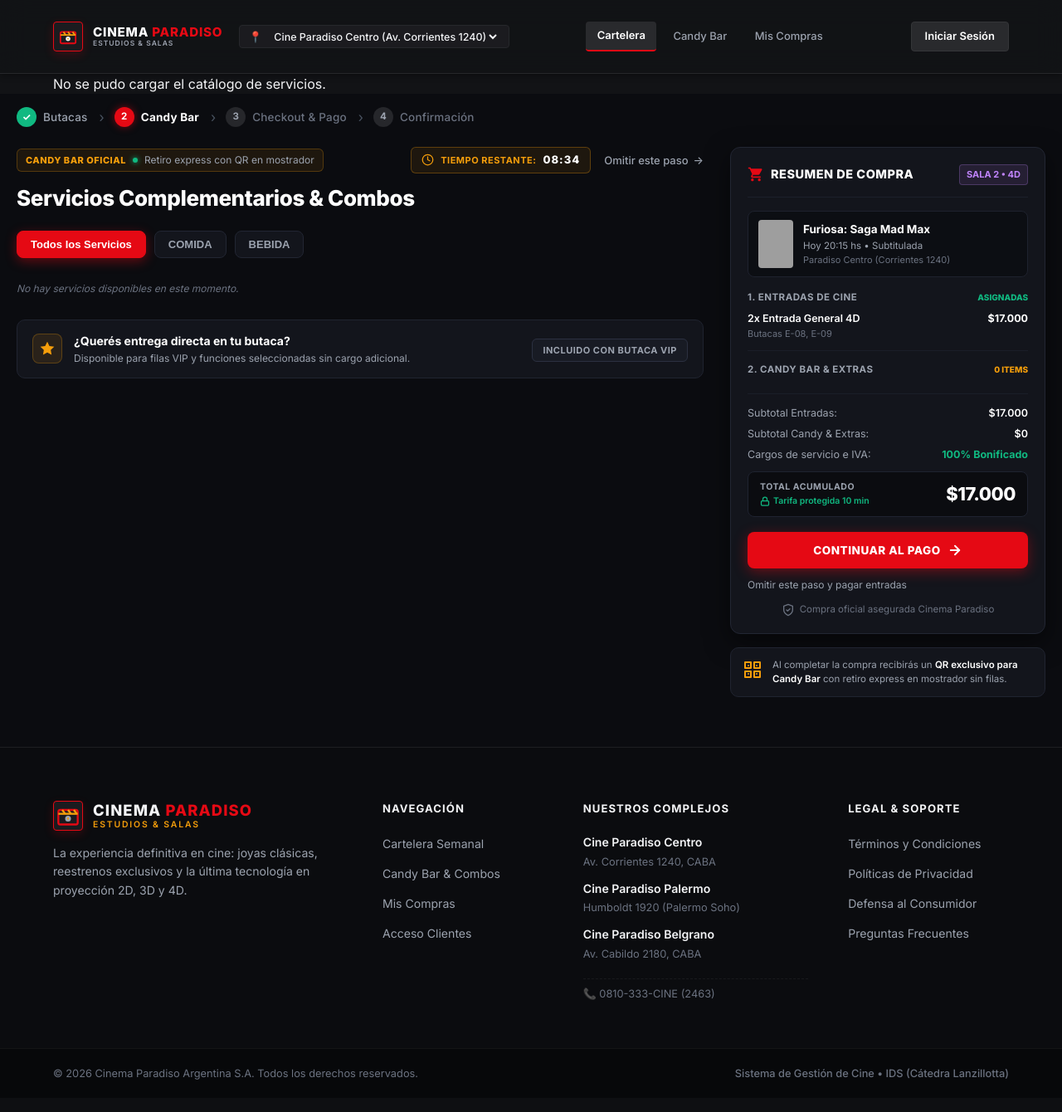
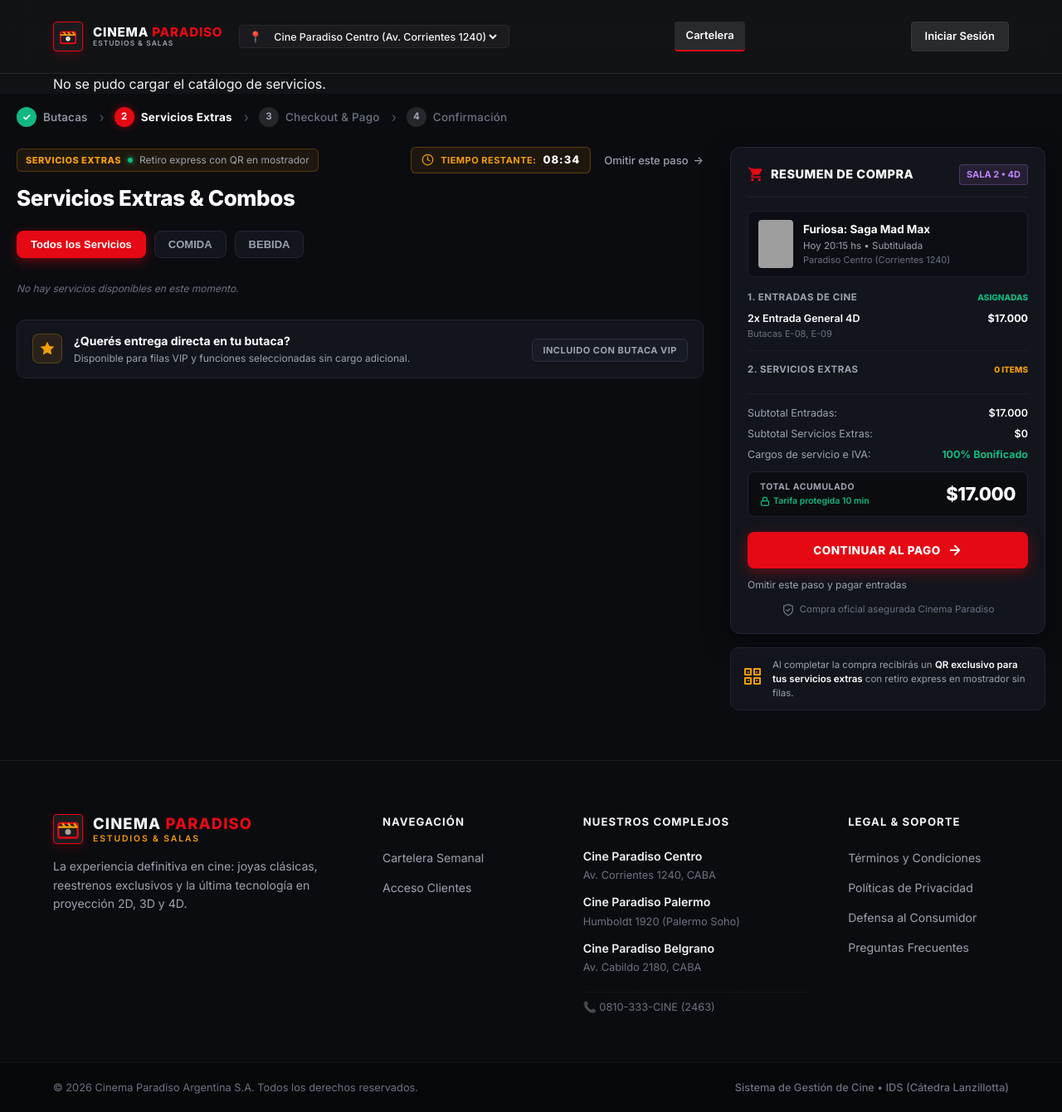
Before and after one commit to fcamporaa/IDS_ProyectoFinal_equipo10, a Flask app: page /compra/servicios in a window 1280 px wide. Shown: the whole page at 83% size. Before the commit the page ends 1301 px from the top, so only its background shows below. Run offline with Flask 3, Linux system fonts and the light colour scheme; data that the repository does not hold is empty; parts of the project's set-up code (start-up, migrations or seed data) failed here and were passed over; grey boxes are pictures that could not be loaded.

Commit message:
[FRONTEND] Actualiza servicios extras y mensaje de cancelación

```diff
--- a/frontend/routes/compra_routes.py
+++ b/frontend/routes/compra_routes.py
@@ -545,7 +545,7 @@ def confirmacion_compra(id_compra: int = 89421):
             "tipo": "FACTURA B • AFIP",
             "items": [
                 {"descripcion": "2x Entrada 4D Subtitulada (Fila E: 7, 8)", "monto": "$17.000"},
-                {"descripcion": "1x Combo Mega Paradiso (Candy Bar)", "monto": "$14.500"},
+                {"descripcion": "1x Combo Mega Paradiso (Servicios Extras)", "monto": "$14.500"},
                 {"descripcion": "1x Estacionamiento Prepago (4 hs)", "monto": "$4.500"},
             ],
             "cargo_servicio": "100% BONIFICADO",
@@ -575,7 +575,7 @@ def confirmacion_compra(id_compra: int = 89421):
             },
         ],
         "cancelacion": {
-            "limite_texto": "Viernes 24/10 hasta las 17:30 hs",
+            "limite_texto": "a las 19:30 hs del día anterior",
         },
     }
 
--- a/frontend/templates/backoffice/servicios.html
+++ b/frontend/templates/backoffice/servicios.html
@@ -14,7 +14,7 @@
     <header class="admin-servicios__header">
       <div>
         <span class="admin-servicios__eyebrow">Backoffice</span>
-        <h1 class="admin-servicios__title">Gestión de Servicios (Candy Bar)</h1>
+        <h1 class="admin-servicios__title">Gestión de Servicios Extras</h1>
         <p class="admin-servicios__subtitle">Administrá combos, bebidas y alimentos disponibles para los clientes.</p>
       </div>
       <div class="admin-servicios__header-actions">
--- a/frontend/templates/checkout.html
+++ b/frontend/templates/checkout.html
@@ -270,7 +270,7 @@
                             <input type="checkbox" id="checkTerms" required checked>
                             <span class="checkbox-checkmark"></span>
                             <span class="checkbox-text">
-                                Acepto los <a href="#terminos" class="terms-link">Términos y Condiciones</a> y la <a href="#politica" class="terms-link">Política de Cancelación</a>. Entiendo que la cancelación o cambio de butacas está permitida hasta <strong>2 horas antes del inicio de la función</strong>.
+                                Acepto los <a href="#terminos" class="terms-link">Términos y Condiciones</a> y la <a href="#politica" class="terms-link">Política de Cancelación</a>. Entiendo que la cancelación o cambio de butacas está permitida hasta <strong>24 horas antes del inicio de la función</strong>.
                             </span>
                         </label>
                     </div>
--- a/frontend/templates/components/card_servicio.html
+++ b/frontend/templates/components/card_servicio.html
@@ -1,4 +1,4 @@
-{# Componente Reutilizable: Card de Servicio / Combo de Candy Bar
+{# Componente Reutilizable: Card de Servicio Extra / Combo
    Parámetro:
    - s: Diccionario con la información del servicio:
         id_servicio, nombre, descripcion, precio, precio_formato, categoria,
--- a/frontend/templates/components/footer.html
+++ b/frontend/templates/components/footer.html
@@ -32,8 +32,6 @@
             <h4 class="footer-heading">Navegación</h4>
             <ul class="footer-list">
                 <li><a href="{{ url_for('home.index') }}" class="footer-link">Cartelera Semanal</a></li>
-                <li><a href="#candy-bar" class="footer-link">Candy Bar &amp; Combos</a></li>
-                <li><a href="#mis-compras" class="footer-link">Mis Compras</a></li>
                 <li><a href="{{ url_for('auth.login') }}" class="footer-link">Acceso Clientes</a></li>
             </ul>
         </div>
--- a/frontend/templates/components/navbar.html
+++ b/frontend/templates/components/navbar.html
@@ -42,8 +42,6 @@
         <!-- Centro: Navegación Desktop (Oculta en móviles mediante CSS) -->
         <nav class="nav-links desktop-nav" aria-label="Navegación principal">
             <a href="{{ url_for('home.index') }}" class="nav-link active" data-target="cartelera">Cartelera</a>
-            <a href="#candy-bar" class="nav-link" data-target="candybar">Candy Bar</a>
-            <a href="#mis-compras" class="nav-link" data-target="entradas">Mis Compras</a>
         </nav>
 
         <!-- Lado Derecho: Acceso y Sesión -->
@@ -86,20 +84,6 @@
             <span>Cartelera</span>
         </a>
 
-        <a href="#candy-bar" class="mobile-nav-item" data-target="candybar">
-            <svg class="mobile-icon" viewBox="0 0 24 24" fill="none" stroke="currentColor" stroke-width="2">
-                <path stroke-linecap="round" stroke-linejoin="round" d="M19 11H5m14 0a2 2 0 012 2v6a2 2 0 01-2 2H5a2 2 0 01-2-2v-6a2 2 0 012-2m14 0V9a2 2 0 00-2-2M5 11V9a2 2 0 012-2m0 0V5a2 2 0 012-2h6a2 2 0 012 2v2M7 7h10"/>
-            </svg>
-            <span>Candy Bar</span>
-        </a>
-
-        <a href="#mis-compras" class="mobile-nav-item" data-target="entradas">
-            <svg class="mobile-icon" viewBox="0 0 24 24" fill="none" stroke="currentColor" stroke-width="2">
-                <path stroke-linecap="round" stroke-linejoin="round" d="M12 4v1m6 11h2m-6 0h-2v4m0-11v3m0 0h.01M12 12h4.01M16 20h4M4 12h4m12 0h.01M5 8h2a1 1 0 001-1V5a1 1 0 00-1-1H5a1 1 0 00-1 1v2a1 1 0 001 1zm12 0h2a1 1 0 001-1V5a1 1 0 00-1-1h-2a1 1 0 00-1 1v2a1 1 0 001 1zM5 20h2a1 1 0 001-1v-2a1 1 0 00-1-1H5a1 1 0 00-1 1v2a1 1 0 001 1z"/>
-            </svg>
-            <span>Mis Compras</span>
-        </a>
-
         <a href="#perfil" class="mobile-nav-item" data-target="perfil">
             <svg class="mobile-icon" viewBox="0 0 24 24" fill="none" stroke="currentColor" stroke-width="2">
                 <path stroke-linecap="round" stroke-linejoin="round" d="M16 7a4 4 0 11-8 0 4 4 0 018 0zM12 14a7 7 0 00-7 7h14a7 7 0 00-7-7z"/>
--- a/frontend/templates/components/stepper_compra.html
+++ b/frontend/templates/components/stepper_compra.html
@@ -1,11 +1,11 @@
 {# Componente Reutilizable: Stepper / Barra de Progreso del Embudo de Compra
    Parámetro:
-   - paso_actual: Entero (1: Butacas, 2: Candy Bar, 3: Checkout & Pago, 4: Confirmación)
+    - paso_actual: Entero (1: Butacas, 2: Servicios Extras, 3: Checkout & Pago, 4: Confirmación)
 #}
 {% set current_step = paso_actual | default(1) %}
 {% set steps = [
     {'num': 1, 'nombre': 'Butacas', 'url': url_for('compra.seleccion_butacas')},
-    {'num': 2, 'nombre': 'Candy Bar', 'url': url_for('compra.seleccion_servicios')},
+    {'num': 2, 'nombre': 'Servicios Extras', 'url': url_for('compra.seleccion_servicios')},
     {'num': 3, 'nombre': 'Checkout & Pago', 'url': url_for('compra.seleccion_checkout')},
     {'num': 4, 'nombre': 'Confirmación', 'url': url_for('compra.confirmacion_compra')}
 ] %}
--- a/frontend/templates/confirmacion_compra.html
+++ b/frontend/templates/confirmacion_compra.html
@@ -358,7 +358,7 @@
                             <span>Cancelación gratuita habilitada</span>
                         </div>
                         <p class="cancellation-desc">
-                            Podés autogestionar la cancelación de tu reserva hasta <strong>2 horas antes</strong> del inicio de la función (<strong>{{ c.cancelacion.limite_texto }}</strong>). Las butacas se liberan automáticamente en tiempo real y el importe se reintegra al medio de pago original.
+                            Podés solicitar la cancelación gratuita hasta <strong>24 horas antes</strong> del inicio de la función (<strong>{{ c.cancelacion.limite_texto }}</strong>). Las butacas se liberan y el importe se reintegra al medio de pago original.
                         </p>
                         <button type="button" class="btn-cancel-reservation" onclick="confirm('¿Estás seguro de que deseas gestionar o cancelar esta reserva?')">
                             <svg viewBox="0 0 24 24" width="14" height="14" fill="none" stroke="currentColor" stroke-width="2">
@@ -388,7 +388,7 @@
                         <li>
                             <span class="step-num">1</span>
                             <div class="step-content">
-                                <strong>Llegada anticipada:</strong> Te recomendamos ingresar 15 minutos antes para retirar tus combos en el Tótem Express de Candy Bar sin filas.
+                                <strong>Llegada anticipada:</strong> Te recomendamos ingresar 15 minutos antes para retirar tus combos y servicios extras en el mostrador sin filas.
                             </div>
                         </li>
                         <li>
@@ -420,7 +420,6 @@
                 <span>Tu compra está respaldada por Cinema Paradiso Argentina bajo los estándares de defensa del consumidor.</span>
             </div>
             <div class="nav-actions-right">
-                <a href="#mis-compras" class="btn-nav-outline">Ir a Mis Compras</a>
                 <a href="{{ url_for('home.index') }}" class="btn-nav-primary">Volver a Cartelera</a>
             </div>
         </footer>
--- a/frontend/templates/pelicula_detalle.html
+++ b/frontend/templates/pelicula_detalle.html
@@ -323,9 +323,6 @@
 
         <!-- Acciones Derecha -->
         <div class="selection-actions-right">
-            <a href="#candy" class="btn-secondary-candy" title="Ver combos de confitería">
-                Ver Combos Candy
-            </a>
             <a href="{{ url_for('compra.seleccion_butacas') }}" id="btnContinueSeats" class="btn-primary-continue" title="Continuar a la selección de asientos">
                 <span>Continuar a Selección de Butacas</span>
                 <span class="btn-arrow-right">→</span>
--- a/frontend/templates/seleccion_butacas.html
+++ b/frontend/templates/seleccion_butacas.html
@@ -267,12 +267,12 @@
                         </div>
                     </div>
 
-                    <!-- Formulario de Continuación a Candy Bar (POST nativo SSR) -->
+                    <!-- Formulario de Continuación a Servicios Extras (POST nativo SSR) -->
                     <form method="POST" action="{{ url_for('compra.seleccion_butacas') }}" id="formSeleccionButacas">
                         <input type="hidden" name="id_funcion" value="{{ c.funcion.id_funcion }}">
                         <input type="hidden" name="butacas_seleccionadas" id="inputButacasSeleccionadas" value="">
                         <button type="submit" class="btn-continue-candy" id="btnContinuarCandy" title="Avanzar al siguiente paso" style="width: 100%; border: none; font-family: inherit;">
-                            <span>Continuar a Candy Bar</span>
+                            <span>Continuar a Servicios Extras</span>
                             <span>→</span>
                         </button>
                     </form>
--- a/frontend/templates/seleccion_servicios.html
+++ b/frontend/templates/seleccion_servicios.html
@@ -1,6 +1,6 @@
 {% extends 'layout.html' %}
 
-{% block title %}Servicios Complementarios & Candy Bar - {{ c.pelicula.titulo }} | Cinema Paradiso{% endblock %}
+{% block title %}Servicios Extras - {{ c.pelicula.titulo }} | Cinema Paradiso{% endblock %}
 
 {% block extra_css %}
 <link rel="stylesheet" href="{{ url_for('static', filename='css/pages/seleccion_servicios.css') }}">
@@ -23,13 +23,13 @@
         <div class="services-main-grid">
 
             <!-- Columna Izquierda: Catálogo de Servicios y Combos -->
-            <section class="services-catalog-column" aria-label="Catálogo de Candy Bar y Servicios">
+            <section class="services-catalog-column" aria-label="Catálogo de Servicios Extras">
 
                 <!-- Header de Sección -->
                 <header class="catalog-header">
                     <div class="catalog-header-top">
                         <div class="badge-candy-bar-official">
-                            <span class="badge-text-gold">CANDY BAR OFICIAL</span>
+                            <span class="badge-text-gold">SERVICIOS EXTRAS</span>
                             <span class="badge-status-dot"></span>
                             <span class="badge-status-text">Retiro express con QR en mostrador</span>
                         </div>
@@ -48,7 +48,7 @@
                             </button>
                         </div>
                     </div>
-                    <h1 class="catalog-main-title">Servicios Complementarios & Combos</h1>
+                    <h1 class="catalog-main-title">Servicios Extras & Combos</h1>
                 </header>
 
                 <!-- Barra de Filtros por Categoría -->
@@ -146,10 +146,10 @@
                         </div>
                     </div>
 
-                    <!-- Sección 2: Candy Bar & Extras -->
+                    <!-- Sección 2: Servicios Extras -->
                     <div class="summary-section">
                         <div class="summary-section-header">
-                            <span class="summary-section-title">2. CANDY BAR & EXTRAS</span>
+                            <span class="summary-section-title">2. SERVICIOS EXTRAS</span>
                             <span class="badge-items-count" id="candyItemsCountBadge">{{ c.candy_seleccionado.total_items }} ITEMS</span>
                         </div>
                         <div class="summary-items-list" id="candySummaryItemsList" data-subtotal-entradas="{{ c.entradas.subtotal }}">
@@ -174,7 +174,7 @@
                             <span class="totals-val" id="displaySubtotalEntradas">{{ c.resumen.subtotal_entradas_formato }}</span>
                         </div>
                         <div class="totals-line">
-                            <span class="totals-label">Subtotal Candy & Extras:</span>
+                            <span class="totals-label">Subtotal Servicios Extras:</span>
                             <span class="totals-val" id="displaySubtotalCandy">{{ c.resumen.subtotal_candy_formato }}</span>
                         </div>
                         <div class="totals-line">
@@ -223,7 +223,7 @@
 
                 </div>
 
-                <!-- Banner Informativo QR Exclusivo para Candy Bar -->
+                <!-- Banner Informativo QR Exclusivo para Servicios Extras -->
                 <div class="candy-qr-info-card">
                     <div class="qr-info-icon">
                         <svg viewBox="0 0 24 24" width="24" height="24" fill="none" stroke="#f59e0b" stroke-width="2" stroke-linecap="round" stroke-linejoin="round">
@@ -238,7 +238,7 @@
                         </svg>
                     </div>
                     <div class="qr-info-text">
-                        <p>Al completar la compra recibirás un <strong>QR exclusivo para Candy Bar</strong> con retiro express en mostrador sin filas.</p>
+                        <p>Al completar la compra recibirás un <strong>QR exclusivo para tus servicios extras</strong> con retiro express en mostrador sin filas.</p>
                     </div>
                 </div>
 
```
